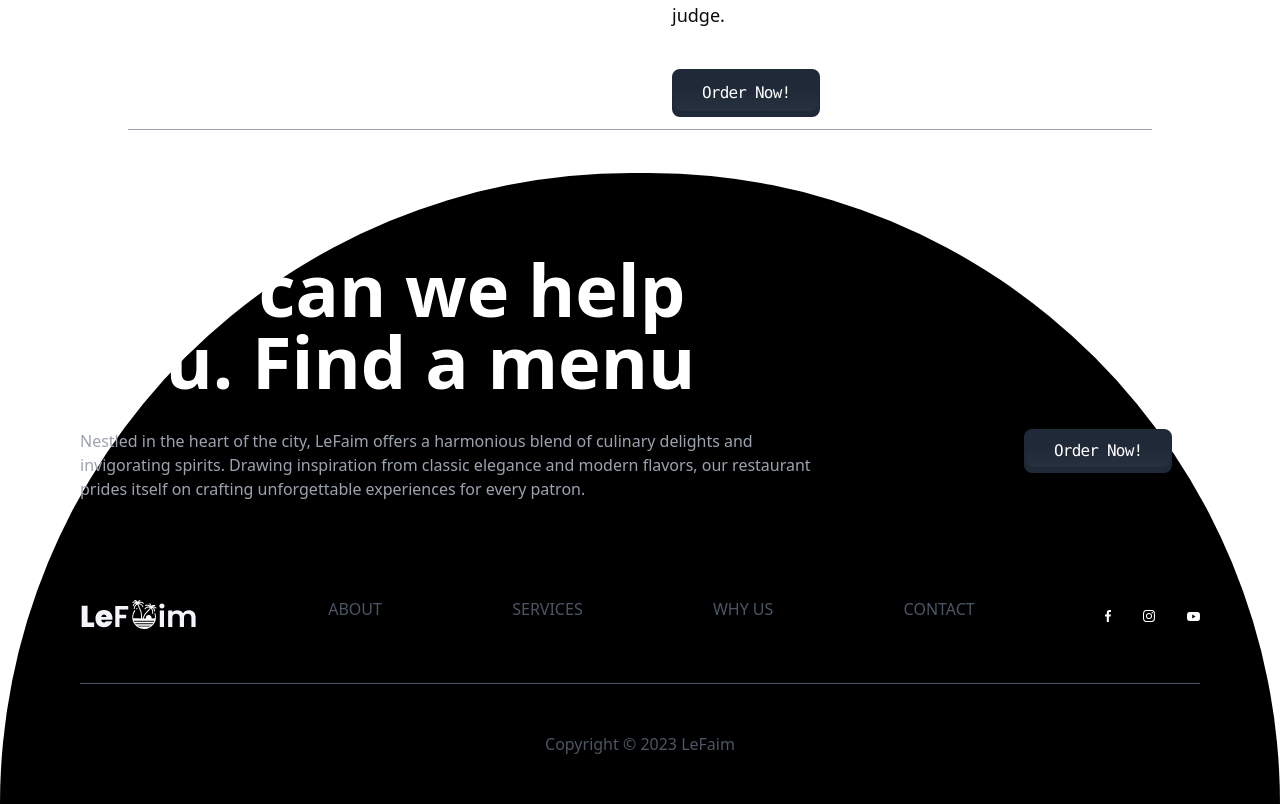
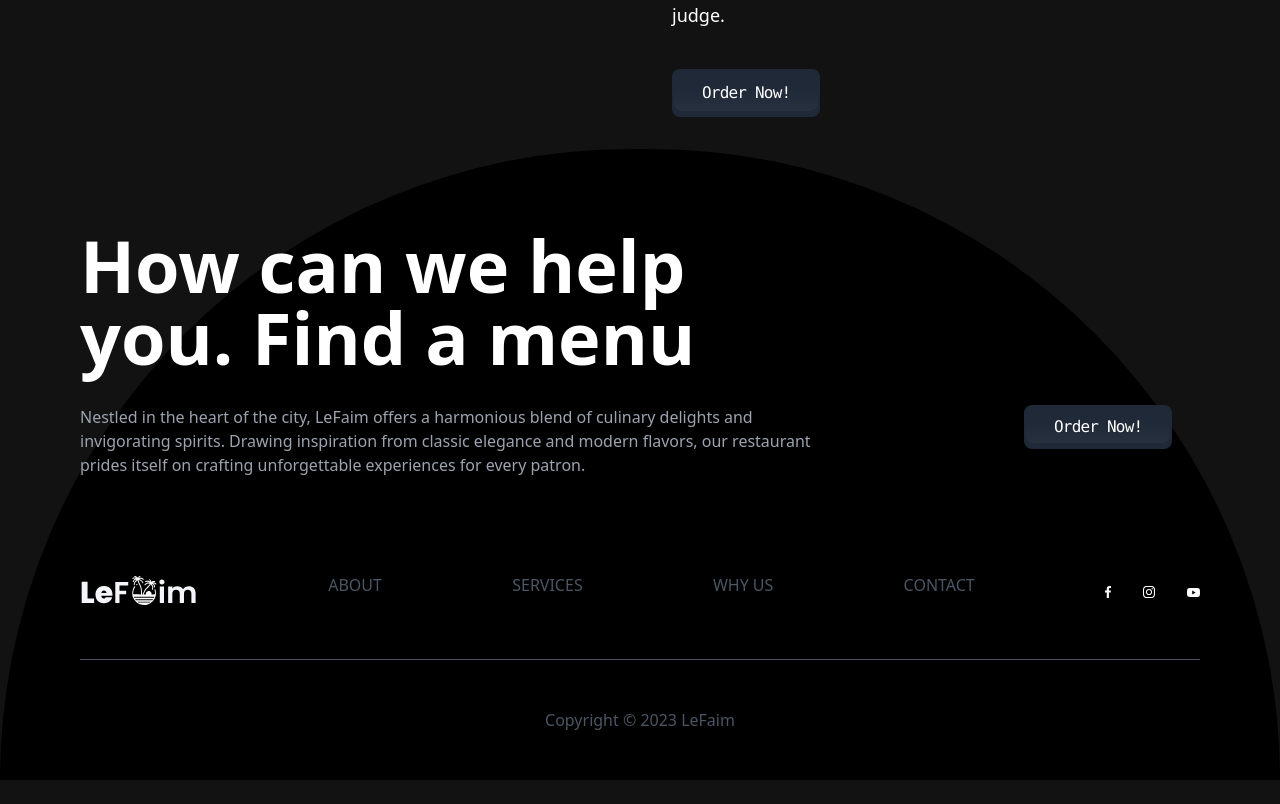
Before and after one commit to lucasjolibois54/sundown-boulevard, a Next.js app: page / in a window 1280 px wide. Shown: the part 2280-3084 px from the top of the page. After the commit the page ends 3060 px from the top, so only its background shows below. Built offline with nearby package versions, Linux system fonts and the light colour scheme.

Commit message:
Update About.js

```diff
--- a/app/components/home/About.js
+++ b/app/components/home/About.js
@@ -69,7 +69,7 @@ export default function About() {
         </div>
       </div>
       <div className="relative flex py-5 px-10 max-w-6xl mx-auto items-center">
-        <div className="flex-grow border-t h-6 border-gray-400"></div>
+        {/* <div className="hidden md:flex-grow border-t h-6 border-gray-400"></div> */}
       </div>
     </>
   );
```
